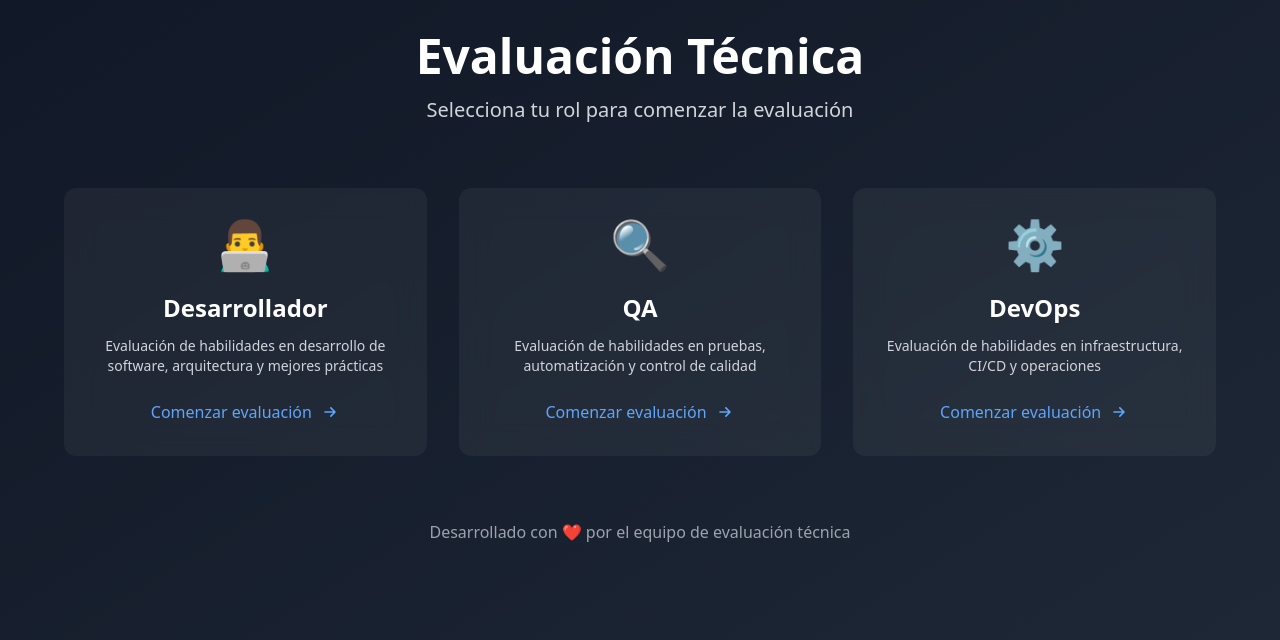
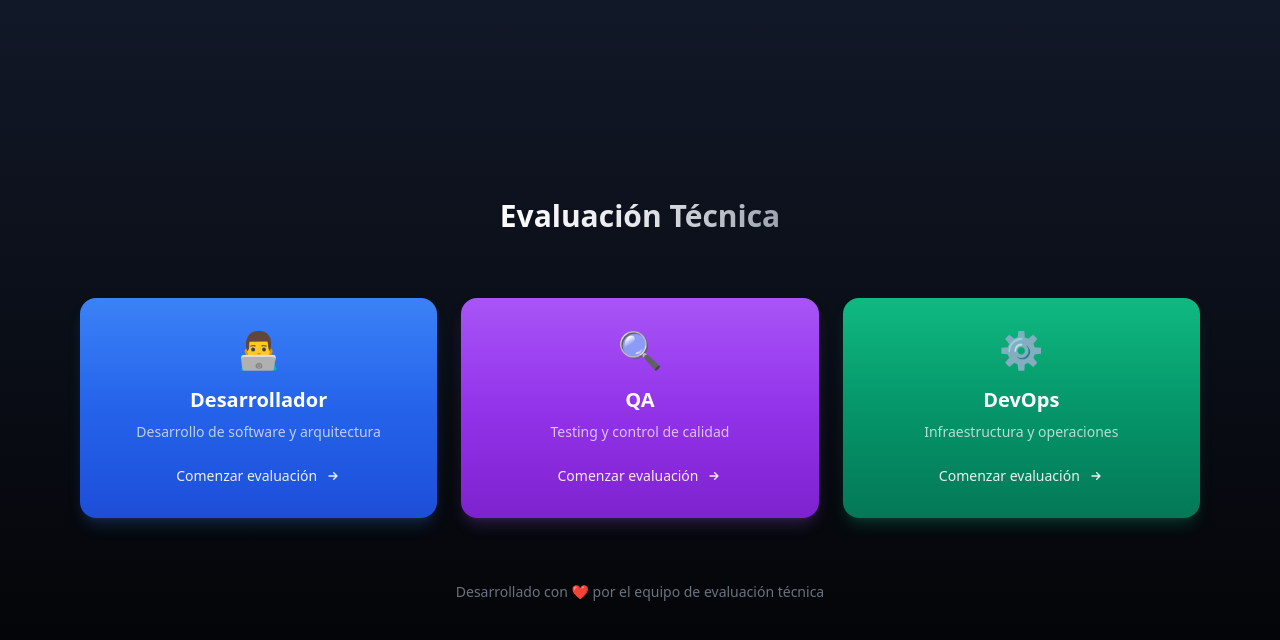
Before and after one commit to guillermodep/evaluadorBP, a Next.js app: page /home in a window 1280 px wide. Shown: the top 640 px of the page. Built offline with nearby package versions, Linux system fonts and the light colour scheme.

Commit message:
rompi lo visual

```diff
--- a/next.config.js
+++ b/next.config.js
@@ -7,10 +7,15 @@ const nextConfig = {
   },
   env: {
     PORT: 5001,
+    GROQ_API_KEY: process.env.GROQ_API_KEY,
+    NEXT_PUBLIC_API_URL: process.env.NEXT_PUBLIC_API_URL,
   },
   serverOptions: {
     port: 5001,
   },
+  images: {
+    domains: ['localhost'],
+  }
 }
 
 module.exports = nextConfig
--- a/src/app/api/questions/[role]/route.ts
+++ b/src/app/api/questions/[role]/route.ts
@@ -4,6 +4,18 @@ import axios from 'axios';
 // Verificar que axios está disponible
 if (!axios) {
   console.error('Axios not available');
+}
+
+interface Question {
+  id: number;
+  question: string;
+  type: string;
+  options: string[];
+  correctAnswer: string;
+}
+
+interface QuestionResponse {
+  questions: Question[];
 }
 
 type Props = {
@@ -84,13 +96,13 @@ export async function GET(
     }
 
     try {
-      const parsedData = JSON.parse(content);
+      const parsedData = JSON.parse(content) as QuestionResponse;
 
       if (!parsedData.questions || !Array.isArray(parsedData.questions)) {
         throw new Error('Invalid response format');
       }
 
-      const validQuestions = parsedData.questions.filter(q =>
+      const validQuestions = parsedData.questions.filter((q: Question) =>
         q.question &&
         q.options &&
         Array.isArray(q.options) &&
--- a/src/app/globals.css
+++ b/src/app/globals.css
@@ -2,24 +2,67 @@
 @tailwind components;
 @tailwind utilities;
 
-:root {
-  --foreground-rgb: 255, 255, 255;
-  --background-start-rgb: 17, 24, 39;
-  --background-end-rgb: 31, 41, 55;
+body {
+  background: #000;
+  color: white;
+  margin: 0;
+  font-family: ui-sans-serif, system-ui, -apple-system, BlinkMacSystemFont, sans-serif;
 }
 
-body {
-  color: rgb(var(--foreground-rgb));
-  background: linear-gradient(
-    to bottom right,
-    rgb(var(--background-start-rgb)),
-    rgb(var(--background-end-rgb))
-  );
+button {
+  all: unset;
+  cursor: pointer;
+  -webkit-tap-highlight-color: transparent;
+  position: relative;
+  overflow: hidden;
 }
 
-/* Animaciones suaves */
+button::after {
+  content: '';
+  position: absolute;
+  inset: 0;
+  opacity: 0;
+  background: linear-gradient(
+    45deg,
+    transparent 0%,
+    rgba(255, 255, 255, 0.1) 100%
+  );
+  transition: opacity 0.3s;
+}
+
+button:hover::after {
+  opacity: 1;
+}
+
+button:focus-visible {
+  outline: 2px solid white;
+  outline-offset: 2px;
+}
+
+/* Reset de tamaños */
+h1 {
+  font-size: 1.5rem;
+  line-height: 2rem;
+}
+
+h2 {
+  font-size: 1.125rem;
+  line-height: 1.75rem;
+}
+
+p {
+  font-size: 0.875rem;
+  line-height: 1.25rem;
+}
+
+/* Efectos y animaciones */
+.backdrop-blur-sm {
+  backdrop-filter: blur(8px);
+  -webkit-backdrop-filter: blur(8px);
+}
+
 .animate-fade-in {
-  animation: fadeIn 0.5s ease-in;
+  animation: fadeIn 0.3s ease-out;
 }
 
 @keyframes fadeIn {
@@ -32,3 +75,76 @@ body {
     transform: translateY(0);
   }
 }
+
+/* Ajustes de contenedor */
+.container {
+  width: 100%;
+  max-width: 64rem;
+  margin: 0 auto;
+  padding: 1rem;
+}
+
+/* Ajustes de tarjetas */
+.card {
+  background: rgba(255, 255, 255, 0.05);
+  border: 1px solid rgba(255, 255, 255, 0.1);
+  border-radius: 0.75rem;
+  transition: all 0.2s ease;
+}
+
+.card:hover {
+  background: rgba(255, 255, 255, 0.08);
+  transform: translateY(-2px);
+}
+
+/* Ajustes de iconos */
+.icon {
+  font-size: 1.5rem;
+  line-height: 1;
+}
+
+/* Ajustes de botones */
+.button {
+  transition: all 0.2s ease;
+}
+
+.button:hover {
+  transform: translateY(-1px);
+}
+
+/* Ajustes de texto */
+.text-gradient {
+  background: linear-gradient(to right, #60a5fa, #3b82f6);
+  -webkit-background-clip: text;
+  -webkit-text-fill-color: transparent;
+}
+
+/* Efectos de hover mejorados */
+.group:hover .group-hover\:translate-x-1 {
+  transform: translateX(0.25rem);
+}
+
+.hover\:-translate-y-1:hover {
+  transform: translateY(-0.25rem);
+}
+
+/* Efectos de glassmorphism */
+.backdrop-blur-lg {
+  backdrop-filter: blur(16px);
+}
+
+.bg-grid {
+  background-size: 30px 30px;
+  background-image:
+    linear-gradient(to right, rgba(255, 255, 255, 0.05) 1px, transparent 1px),
+    linear-gradient(to bottom, rgba(255, 255, 255, 0.05) 1px, transparent 1px);
+}
+
+@keyframes float {
+  0%, 100% { transform: translateY(0); }
+  50% { transform: translateY(-5px); }
+}
+
+.animate-float {
+  animation: float 6s ease-in-out infinite;
+}
--- a/src/app/home/page.tsx
+++ b/src/app/home/page.tsx
@@ -1,25 +1,32 @@
 'use client';
 
 import { useRouter } from 'next/navigation';
+import { motion } from 'framer-motion';
 
 const roles = [
   {
     id: 'developer',
     title: 'Desarrollador',
-    description: 'Evaluación de habilidades en desarrollo de software, arquitectura y mejores prácticas',
-    icon: '👨‍💻'
+    icon: '👨‍💻',
+    gradient: 'from-blue-500 via-blue-600 to-blue-700',
+    shadow: 'shadow-blue-500/20',
+    description: 'Desarrollo de software y arquitectura'
   },
   {
     id: 'qa',
     title: 'QA',
-    description: 'Evaluación de habilidades en pruebas, automatización y control de calidad',
-    icon: '🔍'
+    icon: '🔍',
+    gradient: 'from-purple-500 via-purple-600 to-purple-700',
+    shadow: 'shadow-purple-500/20',
+    description: 'Testing y control de calidad'
   },
   {
     id: 'devops',
     title: 'DevOps',
-    description: 'Evaluación de habilidades en infraestructura, CI/CD y operaciones',
-    icon: '⚙️'
+    icon: '⚙️',
+    gradient: 'from-emerald-500 via-emerald-600 to-emerald-700',
+    shadow: 'shadow-emerald-500/20',
+    description: 'Infraestructura y operaciones'
   }
 ];
 
@@ -27,42 +34,51 @@ export default function HomePage() {
   const router = useRouter();
 
   return (
-    <div className="min-h-screen bg-gradient-to-br from-gray-900 to-gray-800 p-8">
-      <div className="max-w-6xl mx-auto">
-        <div className="text-center mb-16 animate-fade-in">
-          <h1 className="text-5xl font-bold text-white mb-4">
+    <div className="min-h-screen flex flex-col items-center justify-center bg-gradient-to-b from-gray-900 to-black p-6">
+      {/* Efecto de luz de fondo */}
+      <div className="fixed inset-0 bg-grid opacity-5"></div>
+
+      <motion.div
+        initial={{ opacity: 0, y: 20 }}
+        animate={{ opacity: 1, y: 0 }}
+        transition={{ duration: 0.5 }}
+        className="relative z-10 text-center mb-16"
+      >
+        <h1 className="text-3xl font-bold bg-gradient-to-r from-white via-gray-200 to-gray-400 text-transparent bg-clip-text">
           Evaluación Técnica
         </h1>
-          <p className="text-xl text-gray-300">
-            Selecciona tu rol para comenzar la evaluación
-          </p>
-        </div>
+      </motion.div>
 
-        <div className="grid grid-cols-1 md:grid-cols-3 gap-8 animate-fade-in">
-          {roles.map((role) => (
-            <div
+      <div className="relative z-10 grid grid-cols-1 md:grid-cols-3 gap-6 w-full max-w-6xl px-4">
+        {roles.map((role, index) => (
+          <motion.button
             key={role.id}
             onClick={() => router.push(`/evaluation/${role.id}`)}
-              className="group cursor-pointer"
+            className={`group flex flex-col items-center p-8 rounded-2xl
+              bg-gradient-to-b ${role.gradient} ${role.shadow}
+              shadow-lg backdrop-blur-sm
+              hover:shadow-xl hover:-translate-y-1
+              transition-all duration-300
+              border border-white/10`}
+            initial={{ opacity: 0, y: 20 }}
+            animate={{ opacity: 1, y: 0 }}
+            transition={{ delay: index * 0.1 }}
+            whileHover={{ scale: 1.02 }}
+            whileTap={{ scale: 0.98 }}
           >
-              <div className="bg-white/5 backdrop-blur-lg rounded-xl p-8 hover:bg-white/10 transition-all duration-300 transform hover:-translate-y-1 hover:shadow-2xl">
-                <div className="flex flex-col items-center text-center space-y-4">
-                  <div className="text-5xl mb-2">{role.icon}</div>
-                  <div>
-                    <h2 className="text-2xl font-semibold text-white mb-3">
+            <span className="text-4xl mb-4 group-hover:scale-110 transition-transform duration-300">
+              {role.icon}
+            </span>
+            <h2 className="text-xl font-semibold text-white mb-2">
               {role.title}
             </h2>
-                    <p className="text-gray-300 text-sm">
+            <p className="text-sm text-white/70 mb-6 text-center">
               {role.description}
             </p>
-                  </div>
-                </div>
-
-                <div className="mt-6 flex justify-center">
-                  <span className="inline-flex items-center text-blue-400 group-hover:text-blue-300 transition-colors duration-300">
+            <span className="inline-flex items-center text-sm text-white/90 font-medium">
               Comenzar evaluación
               <svg
-                      className="ml-2 w-5 h-5 transform group-hover:translate-x-1 transition-transform duration-300"
+                className="ml-2 w-4 h-4 transform group-hover:translate-x-1 transition-transform duration-300"
                 fill="none"
                 stroke="currentColor"
                 viewBox="0 0 24 24"
@@ -75,18 +91,20 @@ export default function HomePage() {
                 />
               </svg>
             </span>
-                </div>
-              </div>
-            </div>
+          </motion.button>
         ))}
       </div>
 
-        <div className="mt-16 text-center animate-fade-in">
-          <p className="text-gray-400">
+      <motion.footer
+        initial={{ opacity: 0 }}
+        animate={{ opacity: 1 }}
+        transition={{ delay: 0.5 }}
+        className="relative z-10 mt-16 text-center"
+      >
+        <p className="text-sm text-gray-500">
           Desarrollado con ❤️ por el equipo de evaluación técnica
         </p>
-        </div>
-      </div>
+      </motion.footer>
     </div>
   );
 }
--- a/tailwind.config.js
+++ b/tailwind.config.js
@@ -6,7 +6,16 @@ module.exports = {
     './src/app/**/*.{js,ts,jsx,tsx,mdx}',
   ],
   theme: {
-    extend: {},
+    extend: {
+      colors: {
+        background: "var(--background)",
+        foreground: "var(--foreground)",
+      },
+      backgroundImage: {
+        'gradient-radial': 'radial-gradient(var(--tw-gradient-stops))',
+        'gradient-conic': 'conic-gradient(from 180deg at 50% 50%, var(--tw-gradient-stops))',
+      },
+    },
   },
   plugins: [],
   safelist: [
```
Also changed, not shown: package.json (+15 -13 lines), 1 other file (tests, documents, lock files or other folders). Lines whose indentation alone changed are shown as unchanged.
